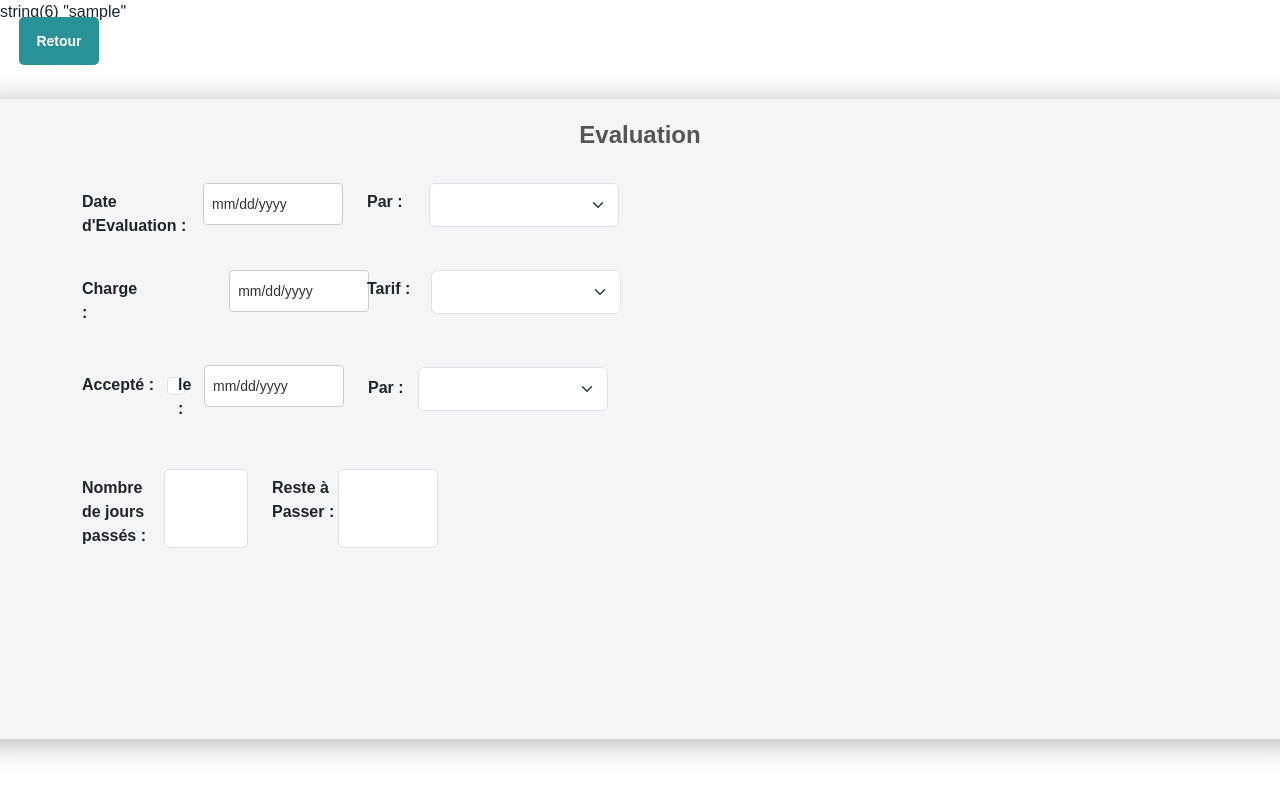
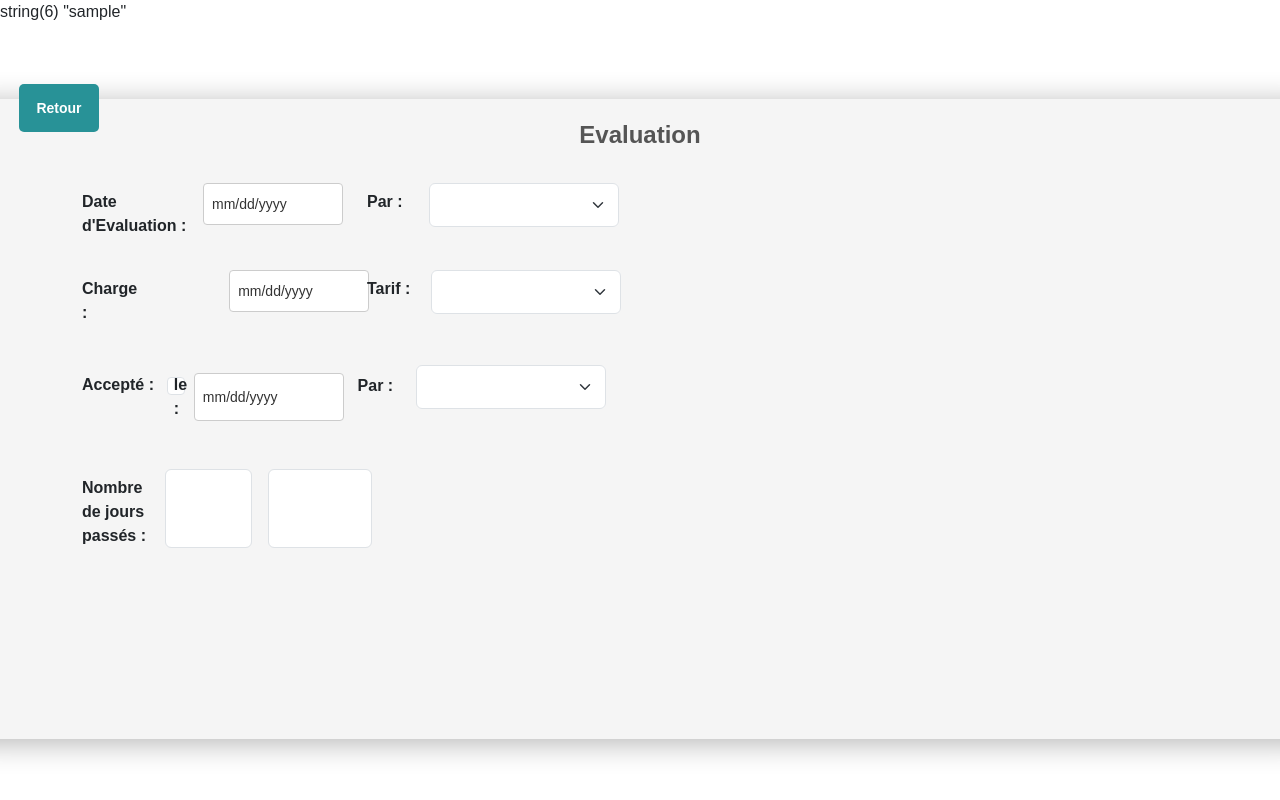
Before and after one commit to HumanM00n/TMAconnect, a PHP site: page /TMAconnect/test-code2.php in a window 1280 px wide. Run offline with PHP 8.4, Linux system fonts and the light colour scheme; the visitor is signed in with stand-in values (Sample User, id 1); lists and menus that the app fills with data are empty; some libraries are stand-ins or nearby versions.

Commit message:
Finalisation de la stylisation de la page Evaluation.php

```diff
--- a/css/test2.css
+++ b/css/test2.css
@@ -13,12 +13,22 @@ main {
     height: auto;
 }
 
+.btnretour {
+    align-items: center;
+    justify-content: start;
+    display: flex;
+    position: relative;
+    font-size: 14px;
+    font-weight: bold;
+    transition: background-color 0.3s ease;
+    z-index: 1;
+}
 
 .btnretour button {
     width: 5rem;
     height: 3rem;
     position: absolute;
-    top: 17px;
+    top: 60px;
     left: 19px;
     padding: 10px 16px;
     background: #289297;
@@ -29,6 +39,11 @@ main {
     font-size: 14px;
     font-weight: bold;
     transition: background-color 0.3s ease;
+}
+
+.btnretour button:hover {
+    background-color: #287074;
+    transition: 0.3s ease;
 }
 
 /*------------------------------------
@@ -85,7 +100,7 @@ label {
 }
 
 
-#inputEval {
+.inputEval {
     color: #333;
     width: 140px;
     height: 42px;
@@ -99,7 +114,7 @@ label {
 }
 
 
-#inputCharge {
+.inputCharge {
     color: #333;
     height: 42px;
     width: 140px;
@@ -161,13 +176,13 @@ label {
 --------------------------------*/
 
 .row-cols-lg-6>* {
-    width: 16.66666667%;
+    width: 17%;
     display: inline-flex !important;
     flex: 0 0 auto;
 }
 
 
-.form-check-input[type=checkbox] {
+.form-check-input[type="checkbox"] {
     width: 18px;
     height: 18px;
     margin-left: 13px;
@@ -176,16 +191,16 @@ label {
 
 #accepteLe {
     position: relative;
-    right: 94px;
+    right: 102px;
 }
 
-#inputDateLe {
+.inputDateLe {
     color: #333;
     width: 140px;
     height: 42px;
     appearance: none;
     padding: 8px;
-    margin-left: 10px;
+    margin-left: 12px;
     border: 1px solid #ccc;
     border-radius: 4px;
     background-color: #fff;
@@ -198,11 +213,13 @@ label {
 #TarifPar {
     width: 264px;
     position: relative;
-    right: 94px;
+    right: 103px;
 }
 
 #libTarifPar {
-    margin-top: 2.5px;
+    position: relative;
+    right: 9px;
+    margin-top: 0.5px;
 }
 
 #selectUtilTarif {
@@ -210,7 +227,7 @@ label {
     margin-left: 14px;
     margin-top: 0;
     position: relative;
-    bottom: 6px;
+    bottom: 8px;
 }
 
 
@@ -220,8 +237,92 @@ label {
 ----------------------------------*/
 
 
+#RAP-NBJ-content input[type=text] {
+    width: 150px;
+}
+
+#libRAP {
+    margin-left: 10px;
+}
+
+#ResteApasser {
+    position: relative;
+    right: 74px;
+}
+
 
 
 /*-------------------------------------------
 |       ImpressionDevis / DétailTâche        |
 --------------------------------------------*/
+
+.containerBtn {
+    display: flex;
+    margin-top: 35px;
+}
+
+.GroupBtn {
+    display: flex;
+    justify-content: space-evenly;
+    flex-direction: row;
+}
+
+.GroupBtn button {
+    color: #fff;
+    background-color: #289297;
+}
+
+.GroupBtn button:hover {
+    color: #fff;
+    background-color: #287074;
+}
+
+
+.detailBtn {
+    display: flex;
+    margin-left: 80px;
+}
+
+
+.containerBtn button {
+    padding: 10px 100px 10px 100px;
+}
+
+
+
+/*-------------------------------------------
+|       ImpressionDevis / DétailTâche        |
+--------------------------------------------*/
+
+.containerFacture {
+    /* border: 1px solid; */
+    width: 60%;
+    height: 100px;
+    display: flex;
+    justify-content: start;
+    margin: 25px 0;
+}
+
+.facture-content {
+    width: 100%;
+    display: inline-flex;
+    flex-direction: row;
+    flex-wrap: nowrap;
+}
+
+.facture-content input[type=checkbox] {
+    width: 18px;
+    height: 18px;
+    margin-right: 40px;
+}
+
+.facture-content input[type=text] {
+    width: 17%;
+    height: 40%;
+    margin-right: 40px;
+}
+
+
+.facture-content button {
+    height: 39%;
+}
```
